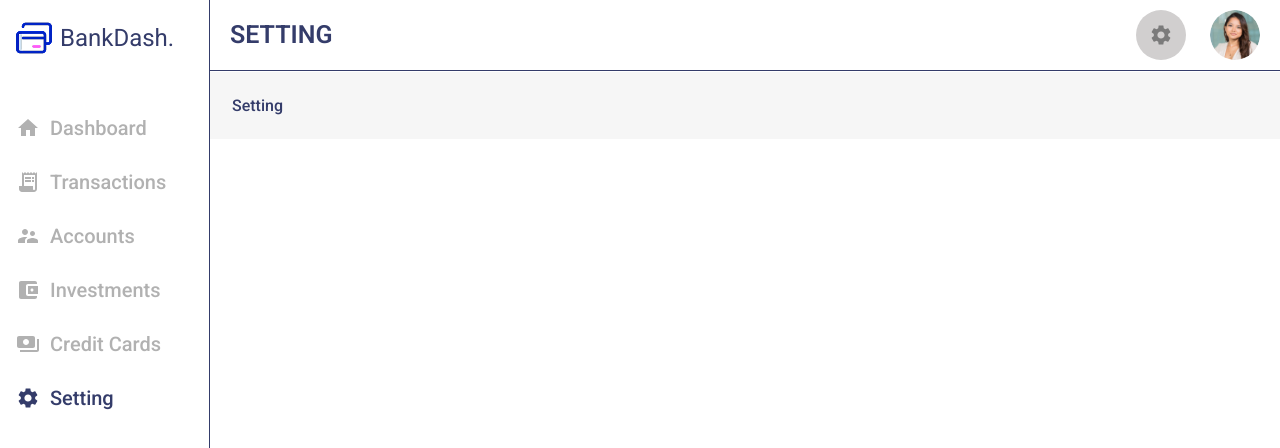
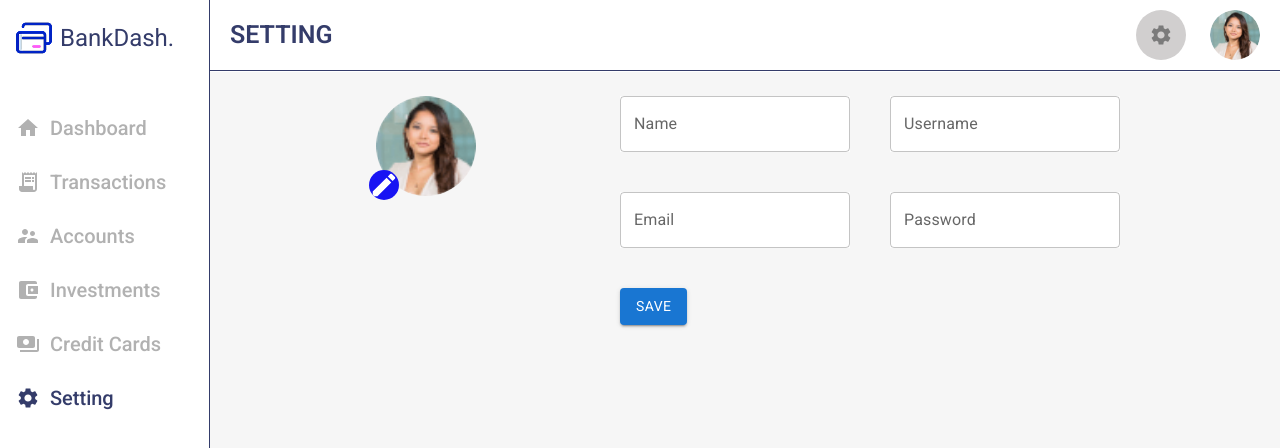
Before and after one commit to mohammadfaramarzi1/bank-dashboard-react, a React (Vite) app: page /setting in a window 1280 px wide. Shown: the top 448 px of the page. Built offline with nearby package versions, Linux system fonts and the light colour scheme.

Commit message:
feat: Setting

```diff
--- a/src/pages/Setting/Setting.jsx
+++ b/src/pages/Setting/Setting.jsx
@@ -1,9 +1,43 @@
-import React from 'react'
+import React from "react";
+import { Avatar, Box, Button, IconButton, TextField } from "@mui/material";
+import EditIcon from "@mui/icons-material/Edit";
 
 function Setting() {
   return (
-    <div>Setting</div>
-  )
+    <Box mr={2} component="div" sx={{display: "flex", justifyContent: "space-evenly", height: "575px"}}>
+      <Box component="div" sx={{ position: "relative" }}>
+        <Avatar
+          alt="user"
+          src="/users/Mask Group-min.png"
+          sx={{ width: 100, height: 100 }}
+        />
+        <IconButton>
+          <EditIcon
+            sx={{
+              width: 30,
+              height: 30,
+              backgroundColor: "#1814F3",
+              borderRadius: "100%",
+              color: "#fff",
+              position: "absolute",
+              bottom: 15,
+            }}
+          />
+        </IconButton>
+      </Box>
+      <Box component="form" height="100%">
+        <Box component="div">
+        <TextField label="Name" variant="outlined" sx={{backgroundColor: "#fff"}} />
+        <TextField label="Username" variant="outlined" sx={{ml: 5, backgroundColor: "#fff"}}   />
+        </Box>
+        <Box component="div" my={5}>
+        <TextField label="Email" variant="outlined" sx={{backgroundColor: "#fff"}} />
+        <TextField label="Password" type="password" variant="outlined" sx={{ml: 5, backgroundColor: "#fff"}}   />
+        </Box>
+        <Button variant="contained">Save</Button>
+      </Box>
+    </Box>
+  );
 }
 
-export default Setting
+export default Setting;
```
